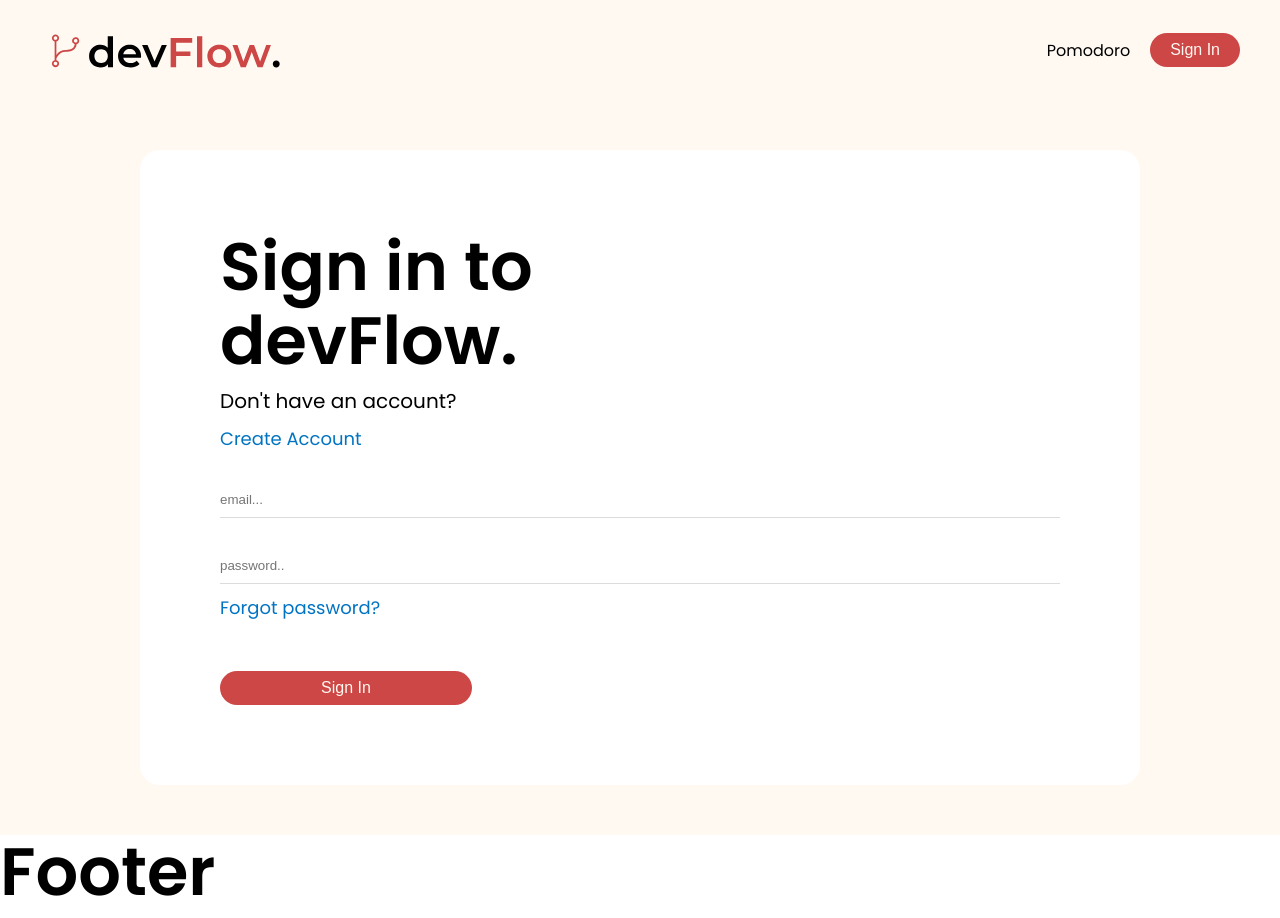
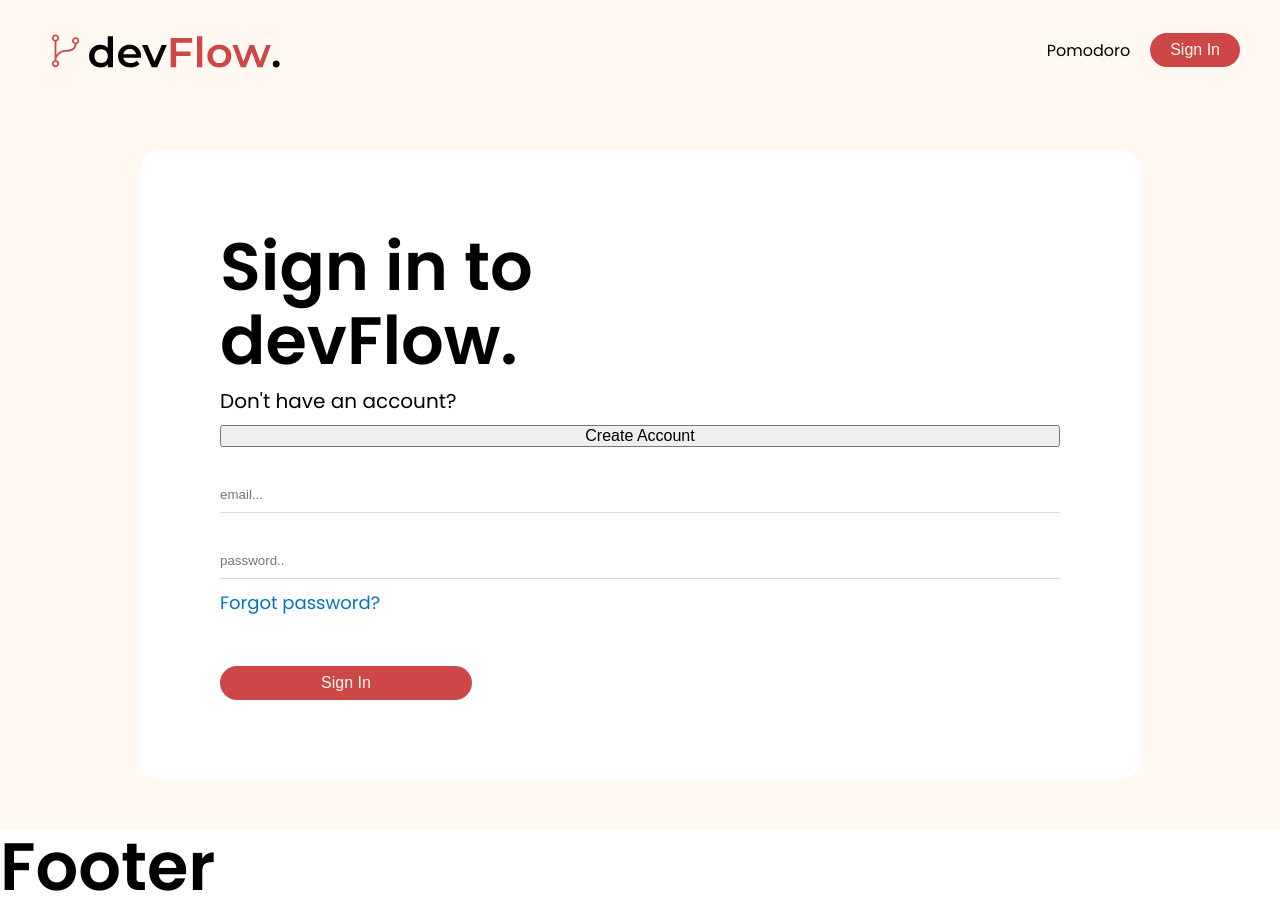
Before and after one commit to kajberg84/devFlow, a React (Create React App) app: page /sign-in in a window 1280 px wide. Built offline with nearby package versions, Linux system fonts and the light colour scheme.

Commit message:
refactor signin signup

```diff
--- a/src/pages/SignInPage/SignInPage.jsx
+++ b/src/pages/SignInPage/SignInPage.jsx
@@ -2,8 +2,9 @@ import React from 'react'
 import { useHistory } from 'react-router-dom'
 import './SignInPage.css'
 import { Button } from '../../components/button/Button';
+import RoutingPath from "../../routes/RoutingPath";
 
-export const SignInPage = (props) => {
+export const SignInPage = () => {
 
     const history = useHistory();
 
@@ -12,9 +13,10 @@ export const SignInPage = (props) => {
             <div className="signIn--container">
             <div className="content--wrapper">
                 <div className="promptText--wrapper">
+                    {/* /* LÖS UTAN BR*/ }
                     <h1>Sign in to <br /> devFlow.</h1>
                     <p className="p-large">Don't have an account?</p>
-                    <a href="#">Create Account</a>
+                    <button onClick={() => history.push(RoutingPath.signUpPage)}>Create Account</button>
                 </div>
                 <div className="signIn--inputs">
                     <input type="email" className="inputfield" name="email" placeholder="email..." />
--- a/src/pages/SignUpPage/SignUpPage.jsx
+++ b/src/pages/SignUpPage/SignUpPage.jsx
@@ -3,6 +3,7 @@ import './SignUpPage.css'
 import '../SignInPage/SignInPage.css'
 import { Button } from '../../components/button/Button';
 import { useHistory } from 'react-router-dom'
+import RoutingPath from "../../routes/RoutingPath";
 
 export const SignUpPage = () => {
 
@@ -12,9 +13,10 @@ export const SignUpPage = () => {
             <div className="signIn--container">
             <div className="content--wrapper">
                 <div className="promptText--wrapper">
-                    <h1>Sign in to <br /> devFlow.</h1>
-                    <p className="p-large">Don't have an account?</p>
-                    <a href="#">Create Account</a>
+                       {/* /* LÖS UTAN BR*/ }
+                    <h1>Register account <br /> devFlow.</h1>
+                    <p className="p-large">Already have an account?</p>
+                    <button onClick={() => history.push(RoutingPath.signInPage)}>Login</button>
                 </div>
                 <div className="signIn--inputs">
                     <input type="email" className="inputfield" name="email" placeholder="email..." />
```
